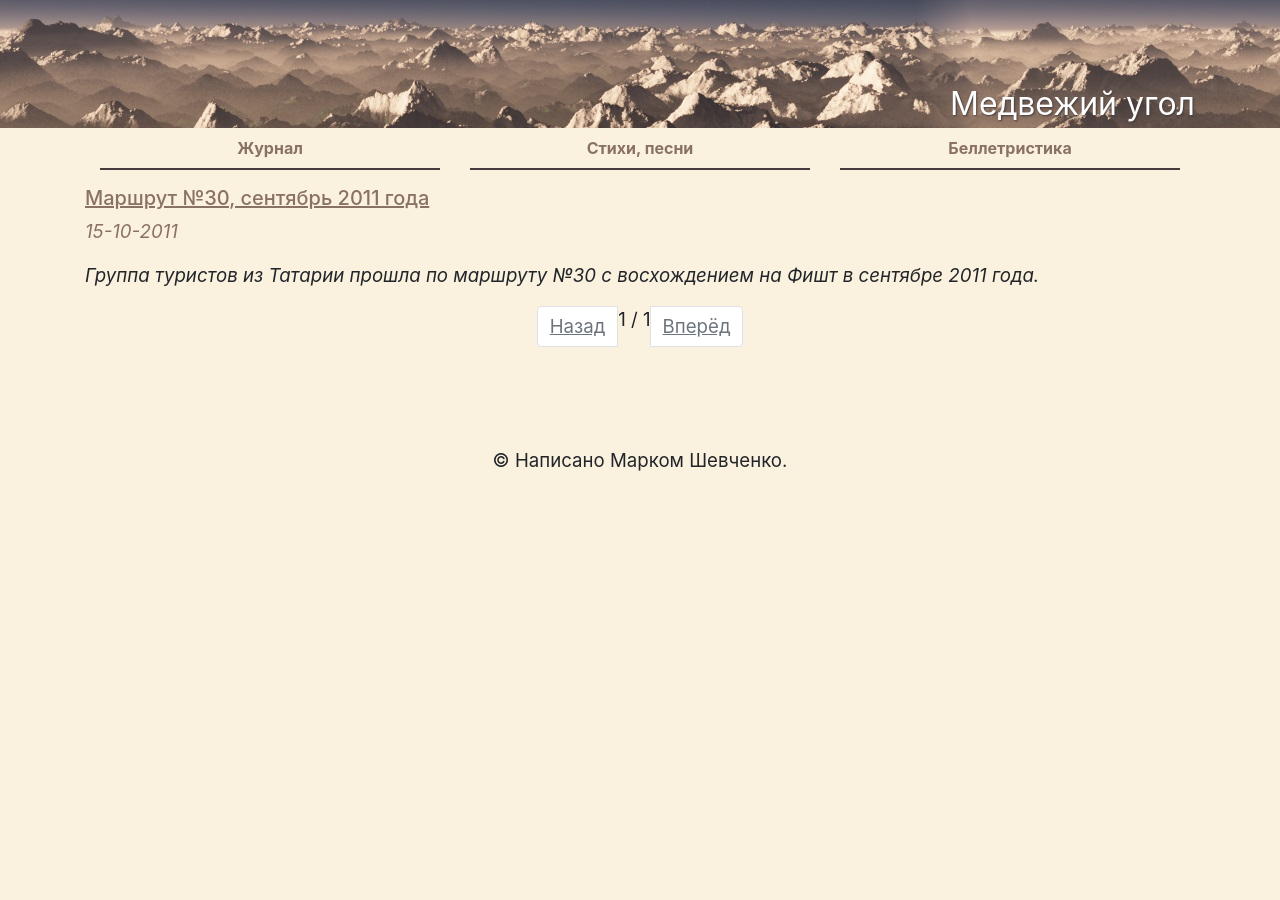
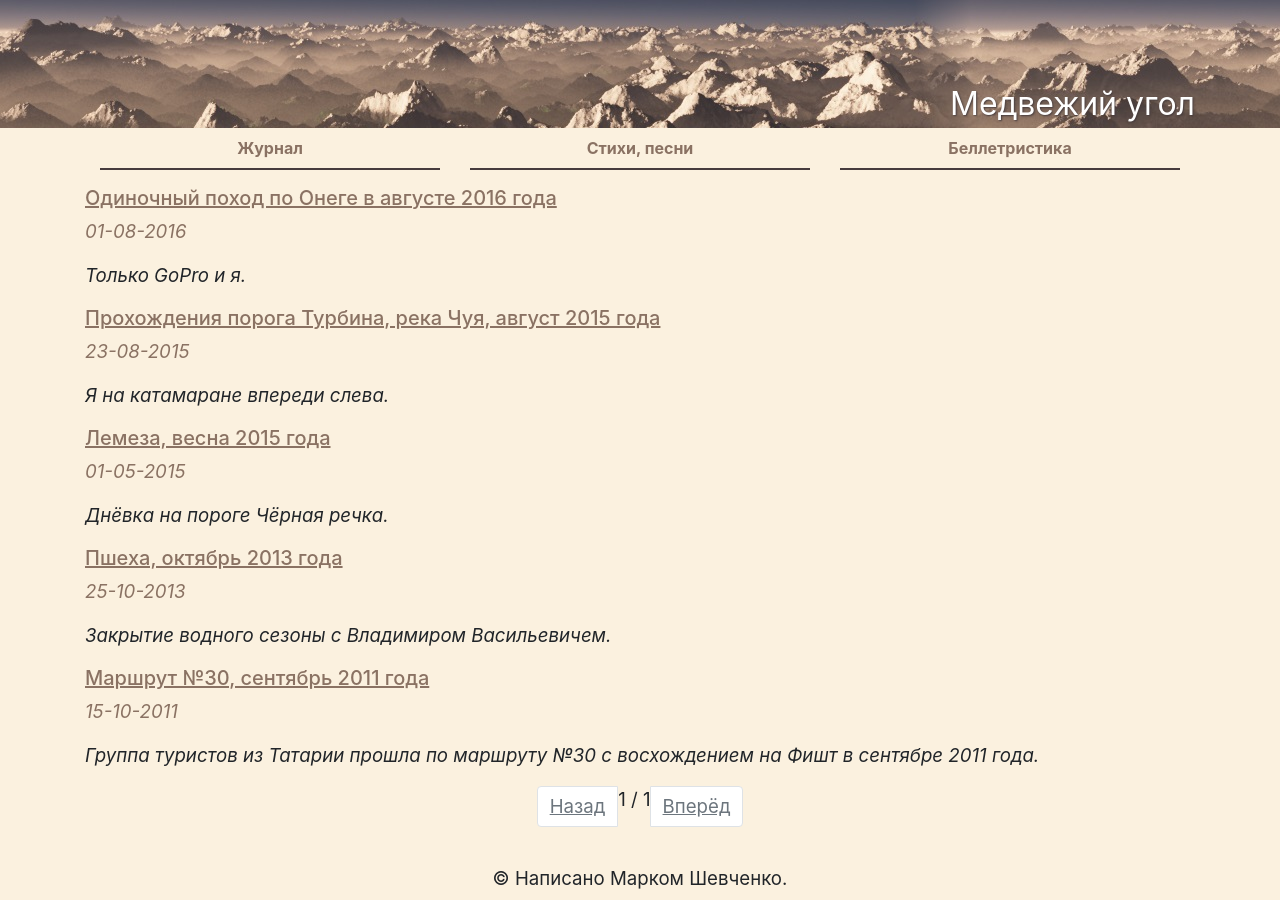
Before and after one commit to mark-shevchenko-name/mark-shevchenko-name.github.io, a Jekyll site: the page built from blog/index.html, in a window 1280 px wide. Built offline with Jekyll 4.4.1, drawn with Linux system fonts in a browser that asks for light colours; the list of posts is cut into pages by our own code.

Commit message:
Добавил несколько постов с походами

```diff
--- /dev/null
+++ b/_posts/2013-10-25-psheha.md
@@ -0,0 +1,9 @@
+---
+title: "Пшеха, октябрь 2013 года"
+date: "2013-10-25 18:00:00 +0300"
+excerpt: "Закрытие водного сезоны с Владимиром Васильевичем."
+---
+
+При желании закрывать сезон можно в комфортных условиях русского юга.
+
+<iframe width="560" height="315" src="https://www.youtube.com/embed/7mPR48EIUms" frameborder="0" allow="accelerometer; autoplay; encrypted-media; gyroscope; picture-in-picture" allowfullscreen></iframe>
--- /dev/null
+++ b/_posts/2015-05-01-lemeza.md
@@ -0,0 +1,9 @@
+---
+title: "Лемеза, весна 2015 года"
+date: "2015-05-01 18:00:00 +0300"
+excerpt: "Днёвка на пороге Чёрная речка."
+---
+
+Туристический кавер на песню Трофима &laquo;Посвящение Шопенгауэру&raquo;.
+
+<iframe width="560" height="315" src="https://www.youtube.com/embed/IHkGBZ5WQEQ" frameborder="0" allow="accelerometer; autoplay; encrypted-media; gyroscope; picture-in-picture" allowfullscreen></iframe>
--- /dev/null
+++ b/_posts/2015-08-23-turbine.md
@@ -0,0 +1,9 @@
+---
+title: "Прохождения порога Турбина, река Чуя, август 2015 года"
+date: "2015-08-23 18:00:00 +0300"
+excerpt: "Я на катамаране впереди слева."
+---
+
+Притяг мой.
+
+<iframe width="560" height="315" src="https://www.youtube.com/embed/GcKSTfjGsAI" frameborder="0" allow="accelerometer; autoplay; encrypted-media; gyroscope; picture-in-picture" allowfullscreen></iframe>
--- /dev/null
+++ b/_posts/2016-08-01-onega.md
@@ -0,0 +1,9 @@
+---
+title: "Одиночный поход по Онеге в августе 2016 года"
+date: "2016-08-01 18:00:00 +0300"
+excerpt: "Только GoPro и я."
+---
+
+От Каргополя до Белого моря, 10 дней, 430 километров.
+
+<iframe width="560" height="315" src="https://www.youtube.com/embed/UIwOzZR7Hms" frameborder="0" allow="accelerometer; autoplay; encrypted-media; gyroscope; picture-in-picture" allowfullscreen></iframe>
```
Also changed, not shown: _posts/2011-10-15-route-30.md (+7 -0 lines).
